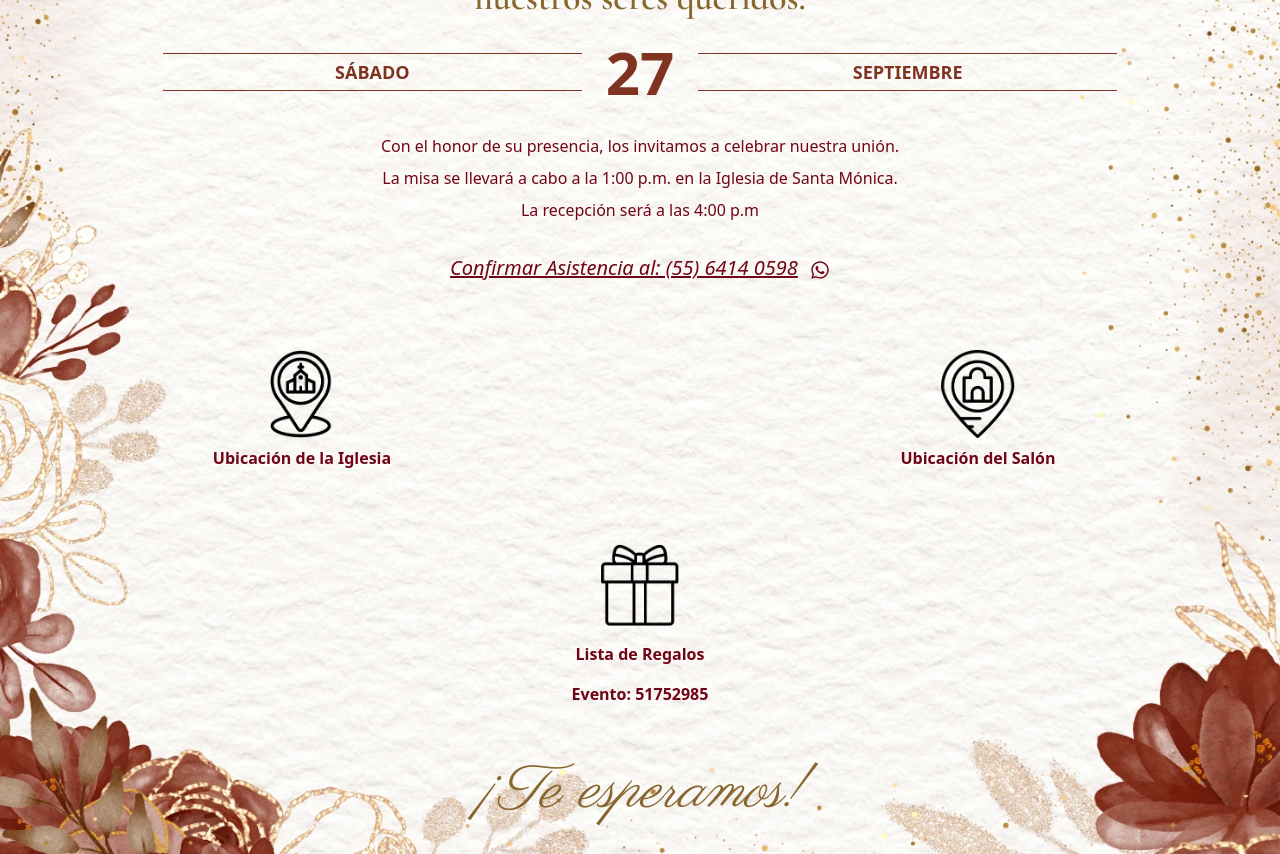
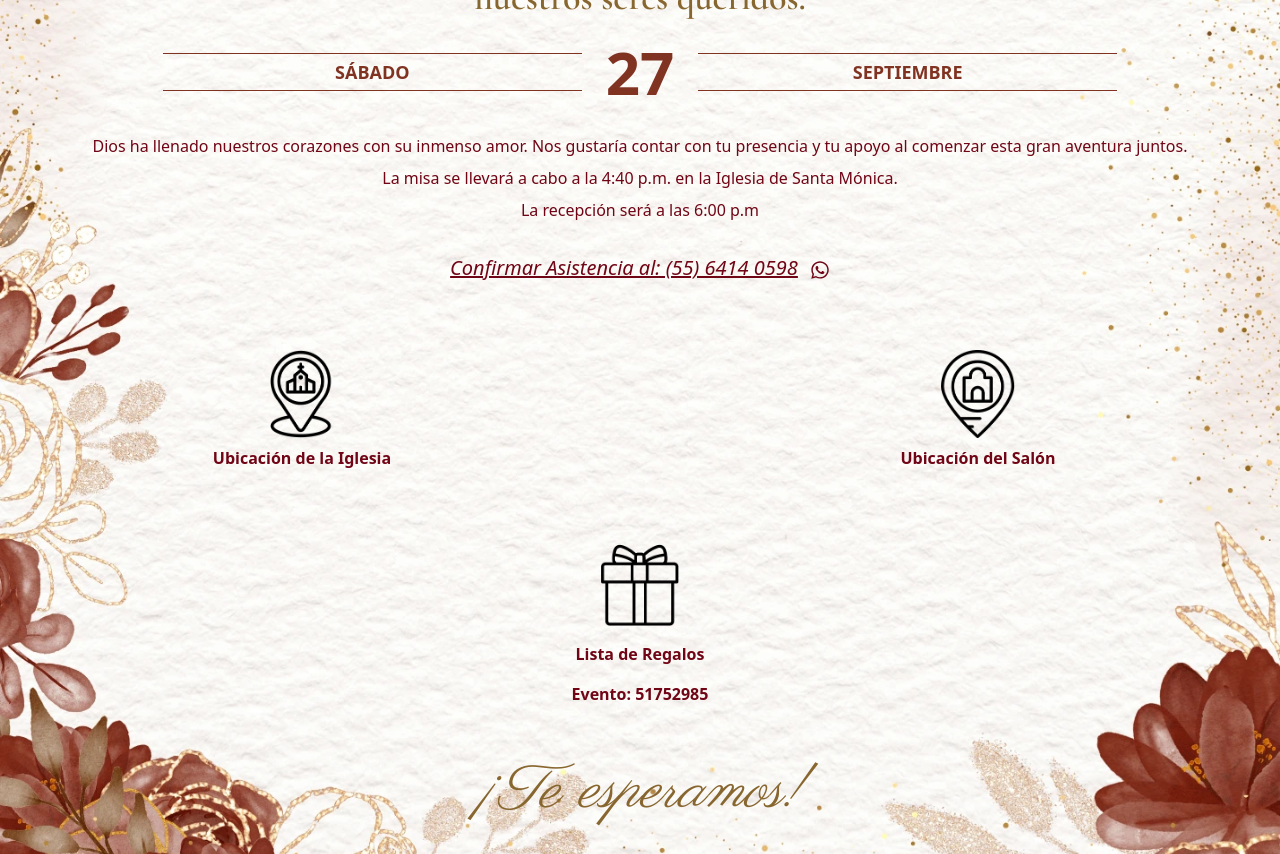
Before and after one commit to kenshivr/Invitacion, a React (Vite) app: page / in a window 1280 px wide. Shown: the part 840-1694 px from the top of the page. Built offline with nearby package versions, Linux system fonts and the light colour scheme.

Commit message:
Nuevo horario

```diff
--- a/src/components/InvitationBody.tsx
+++ b/src/components/InvitationBody.tsx
@@ -24,9 +24,9 @@ const InvitationBody = () => {
 
       {/* Detalles de la invitación */}
       <div className="text-[#700515] mt-8 mb-8 px-4">
-        <p className="mb-2">Con el honor de su presencia, los invitamos a celebrar nuestra unión.</p>
-        <p className="mb-2">La misa se llevará a cabo a la 1:00 p.m. en la Iglesia de Santa Mónica.</p>
-        <p className="mb-2">La recepción será a las 4:00 p.m</p>
+        <p className="mb-2">Dios ha llenado nuestros corazones con su inmenso amor. Nos gustaría contar con tu presencia y tu apoyo al comenzar esta gran aventura juntos.</p>
+        <p className="mb-2">La misa se llevará a cabo a la 4:40 p.m. en la Iglesia de Santa Mónica.</p>
+        <p className="mb-2">La recepción será a las 6:00 p.m</p>
       </div>
 
       {/* Confirmación */}
```
